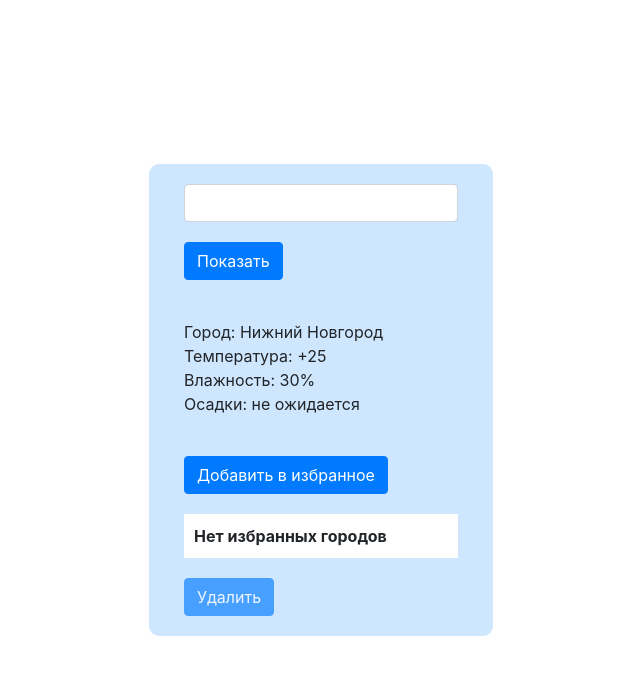
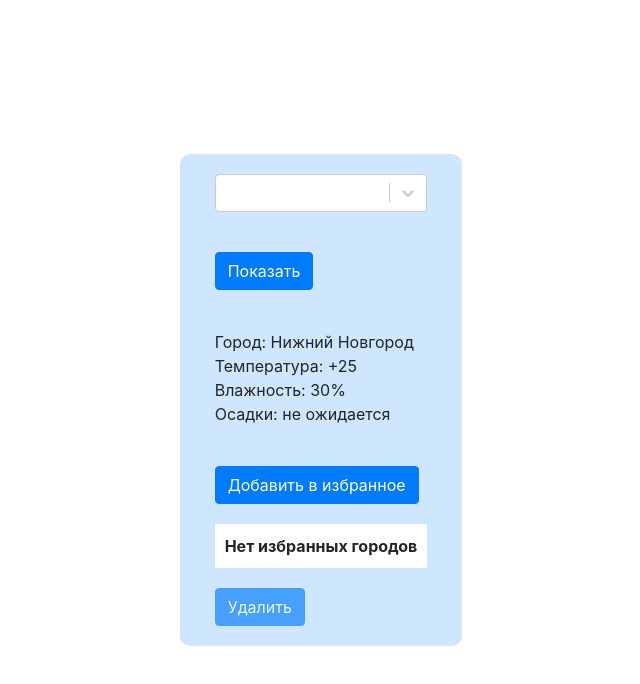
Before and after one commit to tumadash/lessons-otus, a React app in the folder react-app/: page /#/ in a window 1280 px wide. Shown: the top 684 px of the page, without its empty margins (319-959 px from the left). Built offline with nearby package versions, Linux system fonts and the light colour scheme.

Commit message:
Homework. Routing.

```diff
--- a/react-app/src/app/components/Input.tsx
+++ b/react-app/src/app/components/Input.tsx
@@ -1,23 +1,43 @@
 import * as React from "react";
+import Select from 'react-select'
 
 export interface InputProps {
     handleInputChange: (str: string) => void
 }
 
+const options = [
+    {value: 'Нижний Новгород', label: 'Нижний Новгород'},
+    {value: 'Москва', label: 'Москва'},
+    {value: 'Казань', label: 'Казань'},
+    {value: 'Минск', label: 'Минск'},
+    {value: 'Киев', label: 'Киев'},
+    {value: 'Нью-Йорк', label: 'Нью-Йорк'},
+];
 
 export class Input extends React.Component<InputProps, {}> {
     constructor(props: any) {
         super(props);
-        this.handleInputChange = this.handleInputChange.bind(this);
     }
 
-    handleInputChange(event: any) {
-        const target = event.target;
-        const value = target.value;
-        this.props.handleInputChange(value);
-    }
+    state = {
+        selectedOption: {value: '', label: ''},
+    };
+    handleChange = (selectedOption: any) => {
+        this.props.handleInputChange(selectedOption.value);
+        this.setState(
+            {selectedOption},
+            () => console.log(`Option selected:`, this.state.selectedOption.value)
+        );
+    };
 
     render() {
-        return <div className="input-group"><input className="form-control" onChange={this.handleInputChange}/></div>
+        const {selectedOption} = this.state;
+        return <div style={{margin: '15pt'}}><Select
+            value={selectedOption}
+            onChange={this.handleChange}
+            options={options}
+            placeholder='Выберите город...'
+            heigth='100'
+        /></div>
     }
 }
--- a/react-app/src/app/containers/App.tsx
+++ b/react-app/src/app/containers/App.tsx
@@ -7,6 +7,7 @@ import {addCity, deleteCity} from "../../store/city/actions";
 import {City, CityState} from "../../store/city/types";
 import {AppState} from "../../store";
 import {connect} from "react-redux";
+import history from "../service/history";
 
 interface AppProps {
     addCity: typeof addCity;
@@ -64,6 +65,8 @@ class App extends React.Component<AppProps> {
                     <Button
                         disabled={!(this.state.currentCityOfList || (this.props.city.cities && this.props.city.cities.some(city => city.name === this.state.currentCityOfList)))}
                         submit={this.deleteCity} title={"Удалить"}/>
+                    {this.state.currentCityOfList ? <Button submit={this.showMonth.bind(this)}
+                                                            title={"Прогноз погоды на месяц"}/> : ''}
                 </div>
             </div>
         </div>
@@ -84,6 +87,11 @@ class App extends React.Component<AppProps> {
         this.setState({'isShow': true});
     };
 
+    showMonth() {
+        history.push(`#/city/${this.state.currentCityOfList}`);
+        history.go();
+    }
+
 }
 
 const mapStateToProps = (state: AppState) => ({
--- /dev/null
+++ b/react-app/src/app/containers/WeatherMonth.tsx
@@ -0,0 +1,75 @@
+import * as React from "react";
+import {City, CityState} from "../../store/city/types";
+import {connect} from "react-redux";
+import {AppState} from "../../store";
+
+export interface WeatherMonthProps {
+    city: CityState;
+    match: any
+}
+
+class WeatherMonth extends React.Component<WeatherMonthProps> {
+    render() {
+        const city = this.props.city.cities.find(city => city.name === this.props.match.params.id);
+        return city ? <div className="container-fluid  d-flex justify-content-center weather">
+            <div className="row weather-card   align-self-center">
+                <div className="card">
+                    <div className='card-header'>Прогноз погоды для: {city.name}</div>
+                    <div className='card-body'>
+                        <div>
+                            {this.createTable(city)}
+                        </div>
+                    </div>
+                </div>
+            </div>
+        </div> : <div className="container-fluid  d-flex justify-content-center weather">
+            <div className="row weather-card   align-self-center">
+                <div className="card">
+                    <div className='card-body'>Для города {this.props.match.params.id} нет данных</div>
+                </div>
+            </div>
+        </div>
+    }
+
+    createTable = (city: City) => {
+        const days = ['пн', 'вт', 'ср', 'чт', 'пт', 'сб', 'воскр'];
+        let table = [];
+        let countDays = 0;
+
+        for (let i = 0; i < 5; i++) {
+            let children = [];
+            const weekDays = i < 4 ? 7 : 3;
+            for (let j = 0; j < weekDays; j++) {
+                children.push(<div className='col border'>
+                    <div style={{color: '#007eff'}}>
+                        {++countDays} декабря
+                    </div>
+                    <div style={{color: '#007eff'}}>
+                        {days[j]}
+                    </div>
+                    <div>
+                        Температура: {city.weather.temperature}
+                    </div>
+                    <div>
+                        Влажность: {city.weather.humidity}
+                    </div>
+                    <div>
+                        Осадки: {city.weather.precipitation}
+                    </div>
+                </div>)
+            }
+            table.push(<div className='row'>{children}</div>)
+        }
+        return table
+    }
+
+}
+
+const mapStateToProps = (state: AppState) => ({
+    city: state.city
+});
+
+export default connect(
+    mapStateToProps,
+    {}
+)(WeatherMonth);
--- /dev/null
+++ b/react-app/src/app/service/history.tsx
@@ -0,0 +1,3 @@
+import { createBrowserHistory } from 'history';
+
+export default createBrowserHistory();
--- a/react-app/src/index.tsx
+++ b/react-app/src/index.tsx
@@ -1,16 +1,23 @@
 import * as React from "react";
 
 import App from "./app/containers/App";
+import WeatherMonth from "./app/containers/WeatherMonth";
 import {render} from "react-dom";
 import 'bootstrap/dist/css/bootstrap.css';
 import './scss/main.scss';
 import {Provider} from 'react-redux'
 import configureStore from "./store";
+import {HashRouter, Route} from 'react-router-dom';
 
 const store = configureStore();
 
 render(
     <Provider store={store}>
-        <App/>
+        <HashRouter>
+            <div>
+                <Route exact path='/' component={App}/>
+                <Route path='/city/:id' component={WeatherMonth}/>
+            </div>
+        </HashRouter>
     </Provider>,
     document.getElementById("example"));
--- a/react-app/src/scss/main.scss
+++ b/react-app/src/scss/main.scss
@@ -4,7 +4,7 @@
     background-color: rgba(0, 123, 255, 0.19);
     border-radius: 10px
   }
-  input, button, .weather-panel {
+  button, .weather-panel {
     margin: 15pt;
   }
 }
--- a/react-app/src/store/city/reducers.ts
+++ b/react-app/src/store/city/reducers.ts
@@ -13,18 +13,30 @@ export function cityReducer(
     state = initialState,
     action: CityActionTypes
 ): CityState {
+    let cities = state.cities;
+    if (cities.length === 0){
+        cities = JSON.parse(localStorage.getItem('cities') || '[]');
+    }
     switch (action.type) {
-        case ADD_CITY:
+        case ADD_CITY: {
+            const newCities = [...cities, action.city];
+            localStorage.setItem('cities', JSON.stringify(newCities));
             return {
-                cities: [...state.cities, action.city]
+                cities: newCities
+            }
+        }
+        case DELETE_CITY: {
+            const newCities = cities.filter(
+                city => city.name !== action.name
+            );
+            localStorage.setItem('cities', JSON.stringify(newCities));
+            return {
+                cities: newCities
+            }
+        }
+        default:
+            return {
+                cities
             };
-        case DELETE_CITY:
-            return {
-                cities: state.cities.filter(
-                    city => city.name !== action.name
-                )
-            };
-        default:
-            return state;
     }
 }
```
Also changed, not shown: react-app/package.json (+6 -1 lines).
